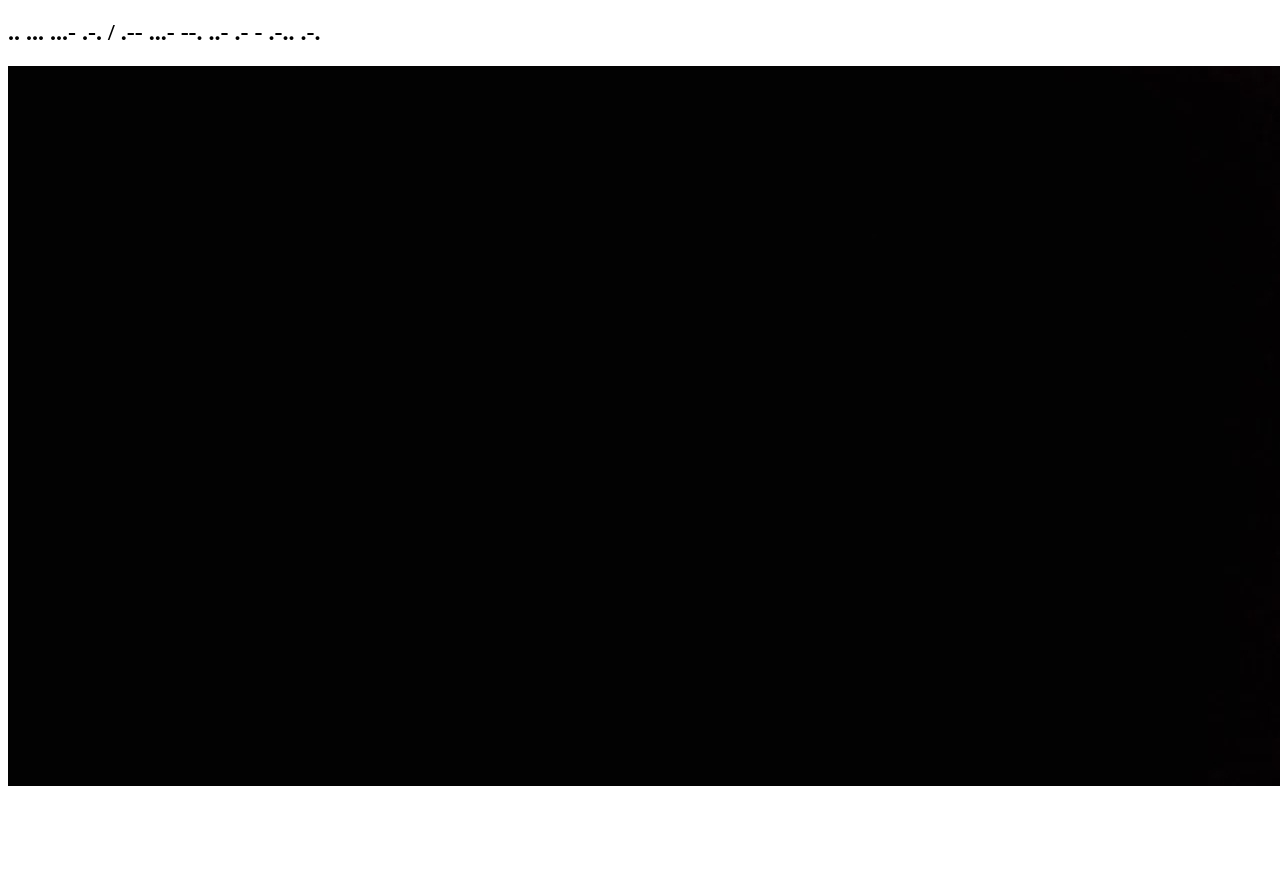
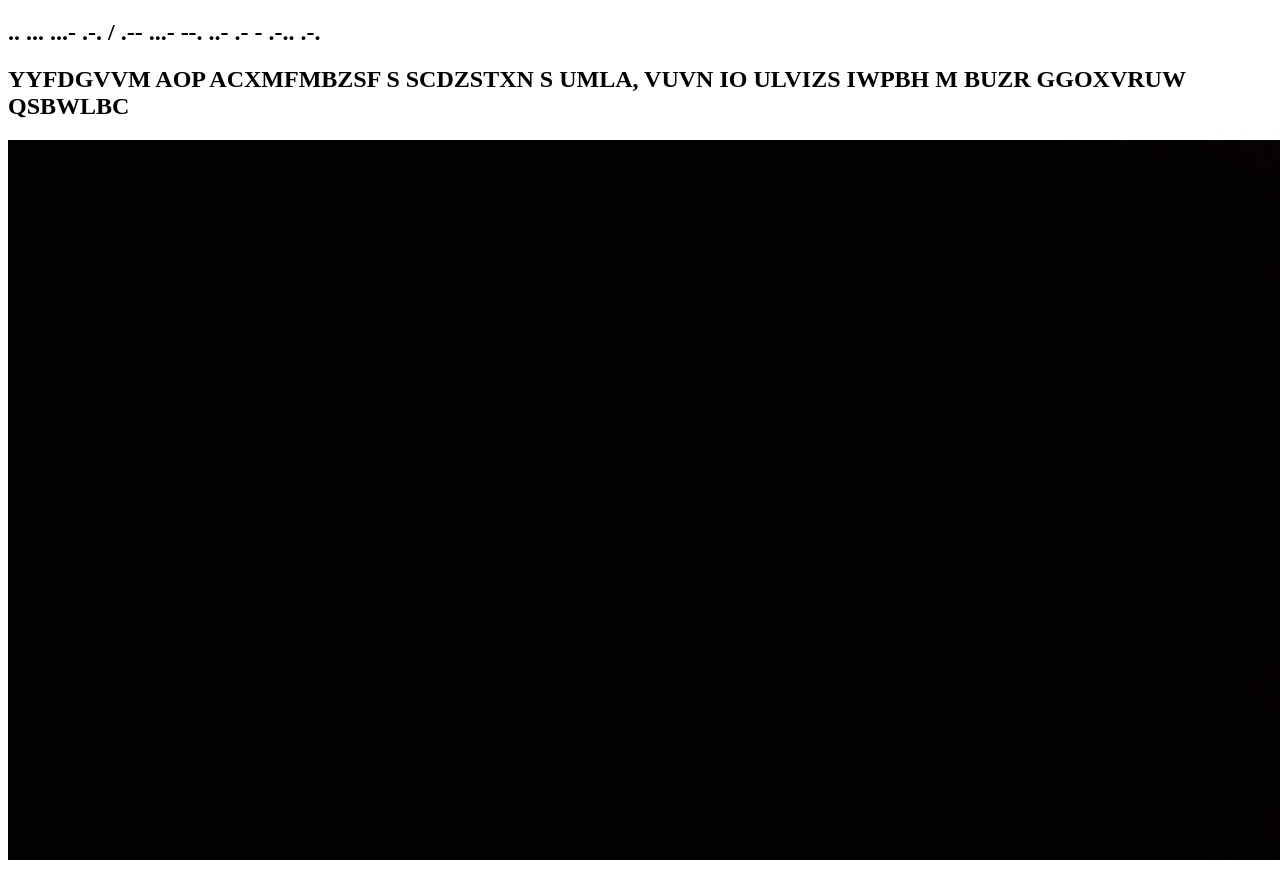
Before and after one commit to HannaTWT666/enigmaL, a plain HTML site: page index.html in a window 1280 px wide. Shown: the part 61-933 px from the top of the page. Before the commit the page ends 859 px from the top, so only its background shows below. Drawn offline with Linux system fonts and the light colour scheme.

Commit message:
Update index.html

```diff
--- a/index.html
+++ b/index.html
@@ -8,6 +8,7 @@
 <body>
     <h1>:)</h1>
     <h2>.. ... ...- .-. / .-- ...- --. ..- .- - .-.. .-.</h2>
+    <h2>YYFDGVVM AOP ACXMFMBZSF S SCDZSTXN S UMLA, VUVN IO ULVIZS IWPBH M BUZR GGOXVRUW QSBWLBC</h2>
     <img src="tela  k.jpg" alt="">
 </body>
 </html>
```
